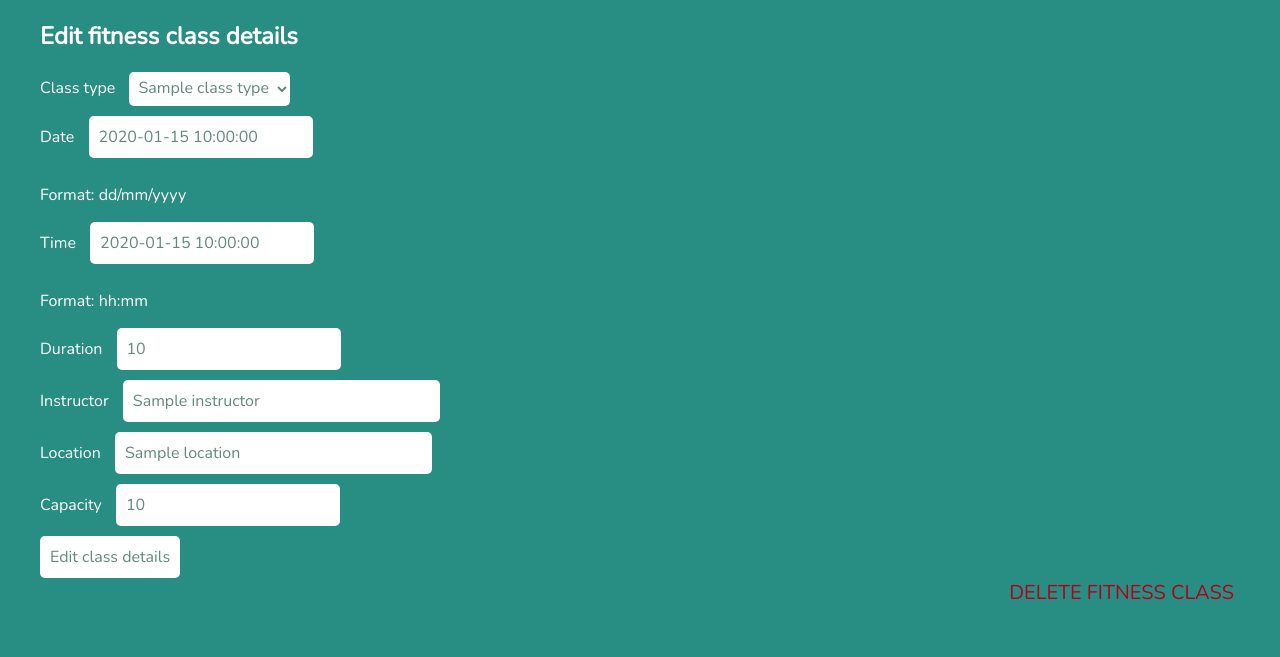
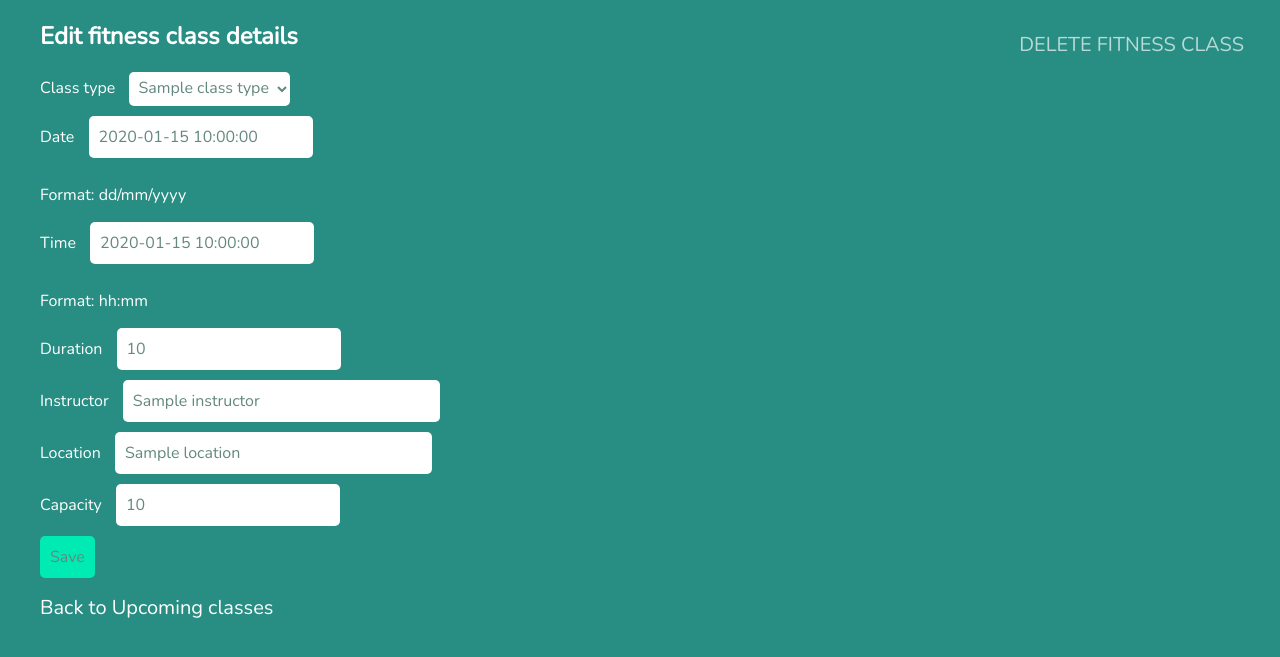
Before and after one commit to lauracdobie/gym_project, a Flask app: page /fitness-classes/1/edit in a window 1280 px wide. Shown: the top 657 px of the page. Run offline with Flask 2, Linux system fonts and the light colour scheme; a database or web service that is not in the repository returns one stand-in record (values such as "Sample title"); some libraries are stand-ins or nearby versions.

Commit message:
Further styling completed

```diff
--- a/static/style.css
+++ b/static/style.css
@@ -113,11 +113,13 @@ form {
     border-bottom: solid 2px white;
 }
 .delete {
-    float:right;
-    margin-right: 40px;
+    position: absolute;
+    /* margin-right: 40px; */
+    top: 30px;
+    right: 30px;
     background-color: #288e84;
     border-bottom: solid 2px #288e84;
-    color: #B30018;
+    color: #ffffffac;
     font-family: 'Nunito', sans-serif;
     font-size: 20px;
     transition: border ease-in 0.5s;
@@ -127,7 +129,7 @@ form {
 }
 
 .delete:hover {
-    border-bottom: solid 2px #B30018;
+    border-bottom: solid 2px #ffffffac;
 }
 
 .form > div> input {
@@ -144,7 +146,7 @@ form {
 .form > button {
     border: none;
     padding: 10px;
-    background-color: white;
+    background-color: #00ebb4;
     color: #63887f;
     font-family: 'Nunito', sans-serif;
     font-size: 16px;
@@ -170,3 +172,32 @@ form {
     border-radius: 5px;
     margin-bottom: 10px;
 }
+
+.back {
+    text-decoration: none;
+    font-size: 20px;
+    border-bottom: solid 2px #288e84;
+    transition: border ease-in 0.5s;
+    color: white;
+    margin-top: 20px;
+    margin-left: 40px;
+}
+
+.back:hover {
+    border-bottom: solid 2px white;
+}
+
+.delete-booking {
+    border: none;
+    padding: 5px;
+    background-color: #00ebb4;
+    color: #63887f;
+    font-family: 'Nunito', sans-serif;
+    font-size: 14px;
+    border-radius: 5px;
+    transition: background-color ease-in 0.5s;
+}
+
+.delete-booking:hover {
+    background-color: white;
+}
--- a/templates/bookings/all_bookings.html
+++ b/templates/bookings/all_bookings.html
@@ -11,7 +11,7 @@
             <p>{{booking.fitness_class.time}}</p>
             <p>Membership no: {{booking.member.membership_no}}</p>
             <form action="/bookings/{{booking.id}}/delete" method="POST">
-                <button type="submit" class="delete">DELETE BOOKING</button>
+                <button type="submit" class="delete-booking">DELETE BOOKING</button>
             </form>
         </div>
     {% endfor %}
--- a/templates/bookings/class_full.html
+++ b/templates/bookings/class_full.html
@@ -2,6 +2,6 @@
 {% block content %}
 <article class="error-message">
     <p>Sorry this class is fully booked!</p>
-    <p><a href="/bookings">Back to booking form</a></p>
+    <p><a href="/bookings" class="back">Back to booking form</a></p>
 </article>
 {% endblock %}
--- a/templates/bookings/index.html
+++ b/templates/bookings/index.html
@@ -25,4 +25,5 @@
 
             <button type="submit">Book class</button>
         </form>
+        <p><a href="/bookings" class="back">Back to bookings</a></p>
 {% endblock %}
--- a/templates/bookings/member_already_booked.html
+++ b/templates/bookings/member_already_booked.html
@@ -2,6 +2,6 @@
 {% block content %}
 <article class="error-message">
     <p>Whoa! This member is already booked onto this class!</p>
-    <p><a href="/bookings/book-class">Back to booking form</a></p>
+    <p><a href="/bookings/book-class" class="back">Back to booking form</a></p>
 </article>
 {% endblock %}
--- a/templates/class_types/add.html
+++ b/templates/class_types/add.html
@@ -26,6 +26,7 @@
 
             <button type="submit">Add class type</button>
         </form>
+        <p><a href="/class-types" class="back">Back to class types</a></p>
     </article>
 </main>
 {% endblock %}
--- a/templates/class_types/edit.html
+++ b/templates/class_types/edit.html
@@ -30,6 +30,7 @@
         <form action="/class-types/{{class_type.id}}/delete" method="POST">
             <button type="submit" class="delete">DELETE CLASS TYPE</button>
         </form>
+        <p><a href="/class-types" class="back">Back to class types</a></p>
     </article>
 </main>
 {% endblock %}
--- a/templates/fitness_classes/add.html
+++ b/templates/fitness_classes/add.html
@@ -48,4 +48,5 @@
 
             <button type="submit">Add class to timetable</button>
         </form>
+        <p><a href ="/fitness-classes" class="back">Back to Upcoming classes</a></p>
 {% endblock%}
--- a/templates/fitness_classes/edit.html
+++ b/templates/fitness_classes/edit.html
@@ -46,12 +46,13 @@
                 <input type="number" id="capacity" name="capacity" value="{{fitness_class.capacity}}" placeholder="Capacity" required>
             </div>
 
-            <button type="submit">Edit class details</button>
+            <button type="submit">Save</button>
         </form>
 
         <form action="/fitness-classes/{{fitness_class.id}}/delete" method="POST">
             <button type="submit" class="delete">DELETE FITNESS CLASS</button>
         </form>
+        <p><a href ="/fitness-classes" class="back">Back to Upcoming classes</a></p>
     </article>
 </main>
 {% endblock %}
```
